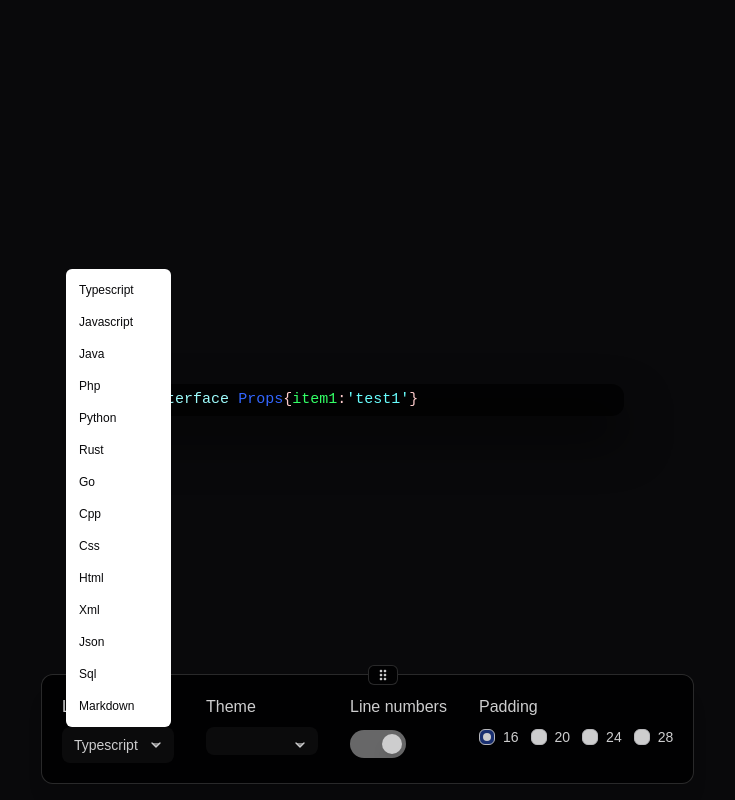
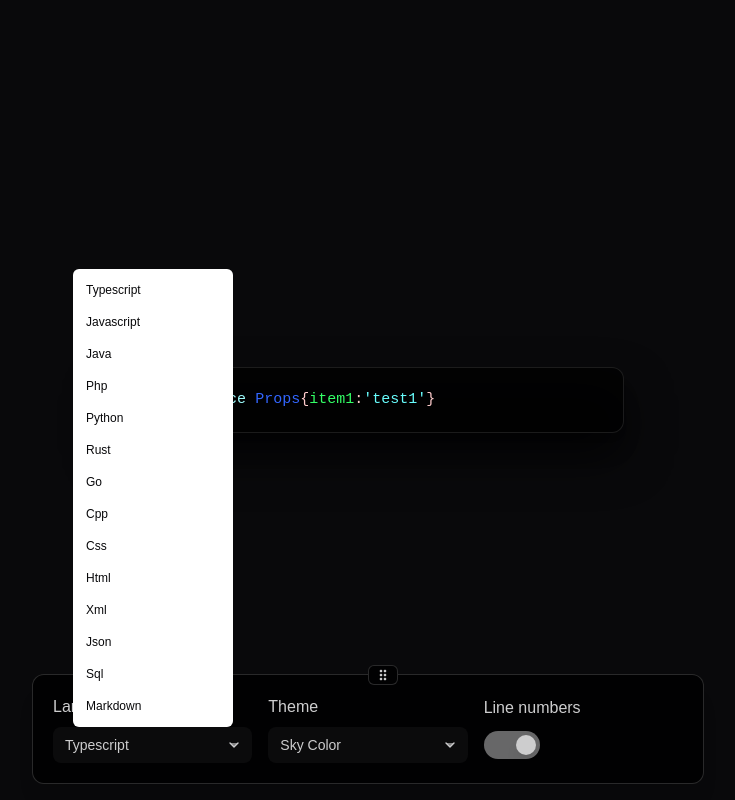
Before and after one commit to Suhelkhan12/Snippet-Master, a Next.js app: page / in a window 1280 px wide. Both pictures are taken after a click on the button "Typescript". Shown: the whole page, without its empty margins (272-1007 px from the left). Built offline with nearby package versions, Linux system fonts and the light colour scheme.

Commit message:
settings components bugs resolved

```diff
--- a/components/codeframe/Code.tsx
+++ b/components/codeframe/Code.tsx
@@ -15,7 +15,7 @@ const Code = () => {
   const [selectedLanguages, setSelectedLanguages] = useState<any>(null);
   const [code, setCode] = useState<string>("interface Props{item1:'test1'}");
 
-  const { language, theme, padding, lineNumbers } = useSettingsContext();
+  const { language, theme, lineNumbers } = useSettingsContext();
 
   const handleOnChange = useCallback((value: string) => {
     setCode(value);
@@ -177,7 +177,7 @@ const Code = () => {
     >
       <motion.div
         layout
-        className="relative z-[1] h-full w-full min-w-[480px] max-w-2xl rounded-xl"
+        className="relative z-[1] h-full w-full min-w-[480px] max-w-2xl rounded-xl "
       >
         <div
           className={cn(
@@ -194,8 +194,7 @@ const Code = () => {
         </div>
         <div
           className={cn(
-            "relative z-[4] rounded-xl bg-black/70 p- ",
-            padding.class
+            "relative z-[4] rounded-xl bg-black/70 p-4 shadow-xl border border-white/10"
           )}
         >
           {selectedLanguages && (
--- a/components/settings/Settings.tsx
+++ b/components/settings/Settings.tsx
@@ -7,9 +7,8 @@ import { motion, useAnimationControls, useDragControls } from "motion/react";
 import { MdDragIndicator } from "react-icons/md";
 import Select from "../ui/Select";
 import { SUPPORTED_LANGUAGES } from "@/lib/languages";
-import { SUPPORTED_PADDING_CHOICES, SUPPORTED_THEMES } from "@/lib/themes";
+import { SUPPORTED_THEMES } from "@/lib/themes";
 import Toggle from "../ui/Toggle";
-import Choices from "../ui/Choices";
 
 const Settings = () => {
   // for changing the dimensions for the settings bar
@@ -34,8 +33,6 @@ const Settings = () => {
     setLanguage,
     lineNumbers,
     setLineNumbers,
-    padding,
-    setPadding,
   } = useSettingsContext();
 
   //controls for dragging from motion
@@ -110,7 +107,7 @@ const Settings = () => {
       dragConstraints={constraints}
       animate={animationControls}
       className={cn(
-        "fixed bottom-4  x-10 rounded-xl p-5 text-xm",
+        "fixed bottom-4 max-w-2xl w-full  x-10 rounded-xl p-5 text-xm",
         "transition-opacity duration-300 ease-in-out will-change-transform",
         "border-[1px] border-white/20 text-white bg-black opacity-80 shadow-xl",
         "focus-within:opacity-100 hover:opacity-100"
@@ -127,7 +124,7 @@ const Settings = () => {
       >
         <MdDragIndicator />
       </div>
-      <div className="flex gap-8">
+      <div className="w-full grid grid-cols-3 gap-4 items-center justify-center">
         <div className="flex flex-col gap-2">
           <label htmlFor="language">Language</label>
           <Select
@@ -150,14 +147,6 @@ const Settings = () => {
           <label htmlFor="line-numbers">Line numbers</label>
           <Toggle initialValue={lineNumbers} setValue={setLineNumbers} />
         </div>
-        <div className="flex flex-col gap-2">
-          <label htmlFor="padding">Padding</label>
-          <Choices
-            initialValue={padding}
-            setValue={setPadding}
-            choices={SUPPORTED_PADDING_CHOICES}
-          />
-        </div>
       </div>
     </motion.div>
   );
--- a/components/ui/Select.tsx
+++ b/components/ui/Select.tsx
@@ -6,23 +6,13 @@ import {
   ListboxOption,
   ListboxOptions,
 } from "@headlessui/react";
-import clsx from "clsx";
 import { ChevronDownIcon } from "lucide-react";
-import { Fragment } from "react";
 
 interface SelectProps<T> {
   type: "language" | "theme";
   initialValue: T;
   setValue: (_: T) => void;
   options: T[];
-}
-
-function ThemeBubble({ color }: { color: string }) {
-  return (
-    <span
-      className={cn("block h-4 rounded-full bg-gradient-to-br", color)}
-    ></span>
-  );
 }
 
 export default function Select<T extends ThemeDefinition | LanguageDefinition>({
@@ -39,13 +29,9 @@ export default function Select<T extends ThemeDefinition | LanguageDefinition>({
           "focus:outline-none data-[focus]:outline-2 data-[focus]:-outline-offset-2 data-[focus]:outline-white/25"
         )}
       >
-        {type === "language" ? (
-          <span className=" capitalize">
-            {(initialValue as LanguageDefinition).label}
-          </span>
-        ) : (
-          <ThemeBubble color={(initialValue as ThemeDefinition).class} />
-        )}
+        <span className=" capitalize">
+          {(initialValue as LanguageDefinition).label}
+        </span>
         <ChevronDownIcon
           className="group pointer-events-none absolute top-2.5 right-2.5 size-4 fill-white/60"
           aria-hidden="true"
@@ -55,7 +41,7 @@ export default function Select<T extends ThemeDefinition | LanguageDefinition>({
         anchor="bottom"
         transition
         className={cn(
-          " rounded-md border border-white/5 bg-white p-1 focus:outline-none",
+          "w-40 rounded-md border border-white/5 bg-white p-1 focus:outline-none",
           "transition duration-100 ease-in data-[leave]:data-[closed]:opacity-0"
         )}
       >
@@ -64,24 +50,15 @@ export default function Select<T extends ThemeDefinition | LanguageDefinition>({
             key={`${type}-${i}`}
             value={option}
             className={cn(
-              "flex items-center gap-3 rounded-lg p-2 text-xs",
+              "flex items-center rounded-sm p-2 text-xs",
               "cursor-pointer select-none bg-white",
               "transition-colors duration-200 ease-in-out",
               "hover:bg-black hover:text-white"
             )}
           >
-            {type === "language" ? (
-              <span className="block truncate pr-6 capitalize">
-                {(option as LanguageDefinition).label}
-              </span>
-            ) : (
-              <>
-                <ThemeBubble color={(option as ThemeDefinition).class} />
-                <span className="block truncate pr-9">
-                  {(option as ThemeDefinition).label}
-                </span>
-              </>
-            )}
+            <span className="block capitalize">
+              {(option as LanguageDefinition).label}
+            </span>
           </ListboxOption>
         ))}
       </ListboxOptions>
--- a/context/SettingsContext.tsx
+++ b/context/SettingsContext.tsx
@@ -1,12 +1,8 @@
 "use client";
 import { createContext, useContext, useState } from "react";
-import {
-  ChoiceDefinition,
-  LanguageDefinition,
-  ThemeDefinition,
-} from "@/lib/types";
+import { LanguageDefinition, ThemeDefinition } from "@/lib/types";
 import { SUPPORTED_LANGUAGES } from "@/lib/languages";
-import { SUPPORTED_PADDING_CHOICES, SUPPORTED_THEMES } from "@/lib/themes";
+import { SUPPORTED_THEMES } from "@/lib/themes";
 
 /**
  * this is props interface for settings context
@@ -18,8 +14,6 @@ interface SettingsContextProps {
   setTheme: (_: ThemeDefinition) => void;
   lineNumbers: boolean;
   setLineNumbers: (_: boolean) => void;
-  padding: ChoiceDefinition;
-  setPadding: (_: ChoiceDefinition) => void;
 }
 
 // creating context for settings
@@ -41,9 +35,6 @@ const SettingsProvider = ({ children }: SettingsProviderProps) => {
   );
   const [theme, setTheme] = useState<ThemeDefinition>(SUPPORTED_THEMES[0]);
   const [lineNumbers, setLineNumbers] = useState<boolean>(true);
-  const [padding, setPadding] = useState<ChoiceDefinition>(
-    SUPPORTED_PADDING_CHOICES[0]
-  );
 
   return (
     <SetttingsContext.Provider
@@ -54,8 +45,6 @@ const SettingsProvider = ({ children }: SettingsProviderProps) => {
         setTheme,
         lineNumbers,
         setLineNumbers,
-        padding,
-        setPadding,
       }}
     >
       {children}
```
